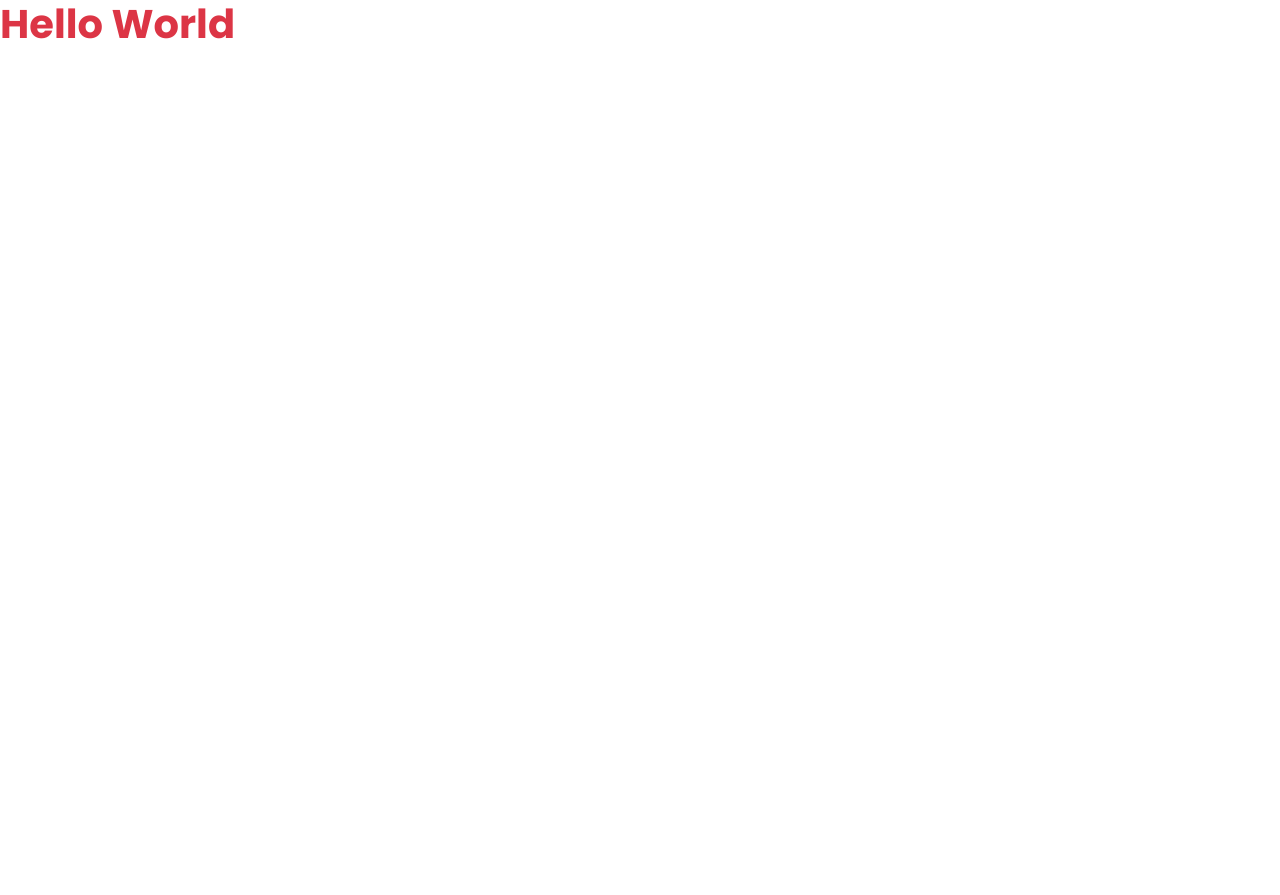
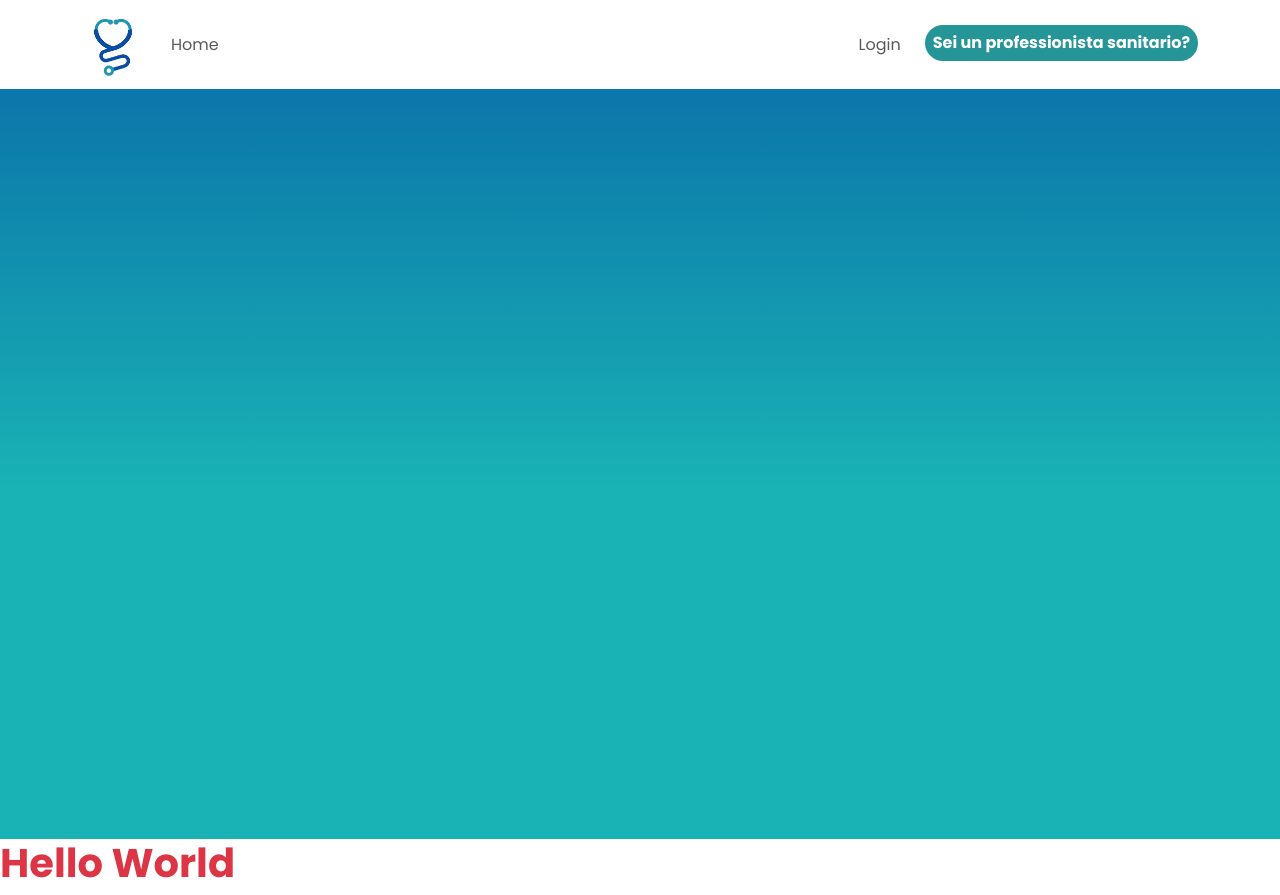
Before and after one commit to RenatoFringuello/BDoctor-frontoffice, a Vue app: page / in a window 1280 px wide. Before the commit the page ends 800 px from the top, so only its background shows below. Built offline with nearby package versions, Linux system fonts and the light colour scheme.

Commit message:
Create Header

```diff
--- a/index.html
+++ b/index.html
@@ -11,6 +11,10 @@
 <body>
   <div id="app"></div>
   <script type="module" src="/src/main.js"></script>
+  <script src="https://cdn.jsdelivr.net/npm/bootstrap@5.3.0-alpha1/dist/js/bootstrap.bundle.min.js"
+    integrity="sha384-w76AqPfDkMBDXo30jS1Sgez6pr3x5MlQ1ZAGC+nuZB+EYdgRZgiwxhTBTkF7CXvN"
+    crossorigin="anonymous"></script>
+
 </body>
 
 </html>
--- a/src/App.vue
+++ b/src/App.vue
@@ -1,10 +1,15 @@
 <script>
+import AppHeader from './components/AppHeader.vue';
 export default {
-  name: 'App'
+  name: 'App',
+  components: { AppHeader }
+
 }
 </script>
 
 <template>
+  <AppHeader />
+
   <router-view></router-view>
 </template>
 
--- /dev/null
+++ b/src/components/AppHeader.vue
@@ -0,0 +1,63 @@
+<script>
+import { store } from '../store.js';
+
+export default {
+    name: 'AppHeader',
+    data() {
+        return {
+            store,
+            backOfficeUrl: '127.0.0.1:8000',
+            open: false,
+        }
+    },
+    methods: {
+
+    },
+}
+</script>
+
+<template>
+    <header>
+        <nav class="navbar navbar-expand-lg">
+            <div class="container">
+                <a class="navbar-brand" href="#">
+                    <img :src="store.getImgPath('B-Doc-Logo', 'png')" alt="BDoc Logo" id="mail-logo">
+                </a>
+                <button class="navbar-toggler" type="button" data-bs-toggle="collapse"
+                    data-bs-target="#navbarSupportedContent" aria-controls="navbarSupportedContent" aria-expanded="false"
+                    aria-label="Toggle navigation">
+                    <span class=" navbar-toggler-icon"></span>
+                </button>
+                <div class="collapse navbar-collapse" id="navbarSupportedContent">
+                    <ul class="navbar-nav">
+                        <li class="nav-item">
+                            <a class="nav-link" aria-current="page" href="#">Home</a>
+                        </li>
+                    </ul>
+                    <ul class="navbar-nav ms-auto">
+                        <li class="nav-item">
+                            <a class="nav-link me-3" :href="`http://${backOfficeUrl}/login`">Login</a>
+                        </li>
+                        <li class="nav-item">
+                            <a class="nav-link btn big-btn" :href="`http://${backOfficeUrl}/register`">Sei un professionista
+                                sanitario?</a>
+                        </li>
+                    </ul>
+                </div>
+            </div>
+        </nav>
+    </header>
+</template>
+
+<style lang="scss" scoped>
+@use '../styles/partials/variables' as *;
+
+header {
+    background-color: rgb(255, 255, 255);
+    box-shadow: rgba(0, 0, 0, 0.45) 0px 20px 10px -20px;
+}
+
+img#mail-logo {
+    width: 65px;
+}
+</style>
--- /dev/null
+++ b/src/components/Home/HomeJumbo.vue
@@ -0,0 +1,35 @@
+<script>
+import { store } from '../../store.js';
+
+export default {
+    name: 'HomeJumbo',
+    data() {
+        return {
+            store,
+        }
+    },
+}
+</script>
+
+<template>
+    <section id="jumbo">
+
+    </section>
+</template>
+
+<style lang="scss" scoped>
+@use '../../styles/partials/variables' as *;
+
+section#jumbo {
+    padding-top: 100px;
+
+
+    width: 100%;
+    height: 750px;
+
+    background: #19b2b5;
+    background: linear-gradient(0deg, #19b2b5 0%, #19b2b5 47%, #0c77aa 99%, #0c77aa 100%);
+    background-size: cover;
+    background-repeat: no-repeat;
+}
+</style>
--- a/src/pages/AppHome.vue
+++ b/src/pages/AppHome.vue
@@ -1,13 +1,19 @@
 <script>
+import HomeJumbo from '../components/Home/HomeJumbo.vue';
+
 export default {
     name: 'AppHome',
+    components: { HomeJumbo }
 }
 </script>
 
 <template>
-    <h1 class="text-danger fw-bold">Hello World</h1>
+    <main>
+        <HomeJumbo />
+        <h1 class="text-danger fw-bold">Hello World</h1>
+    </main>
 </template>
 
 <style lang="scss" scoped>
-    @use '../styles/general.scss' as *;
+@use '../styles/general.scss' as *;
 </style>
```
Also changed, not shown: src/assets/images/B-Doc-Logo.png (added).
